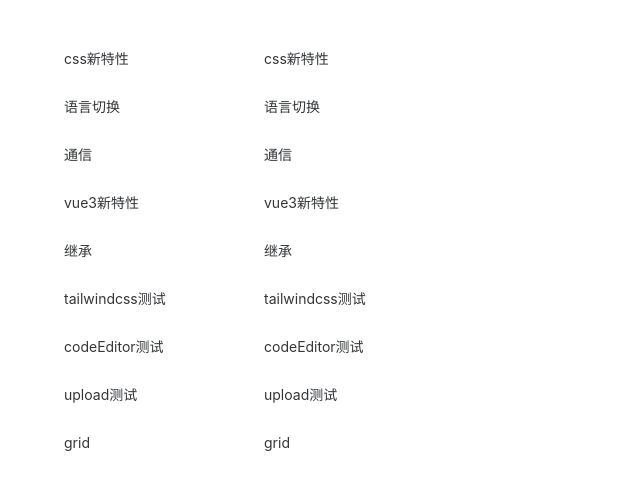
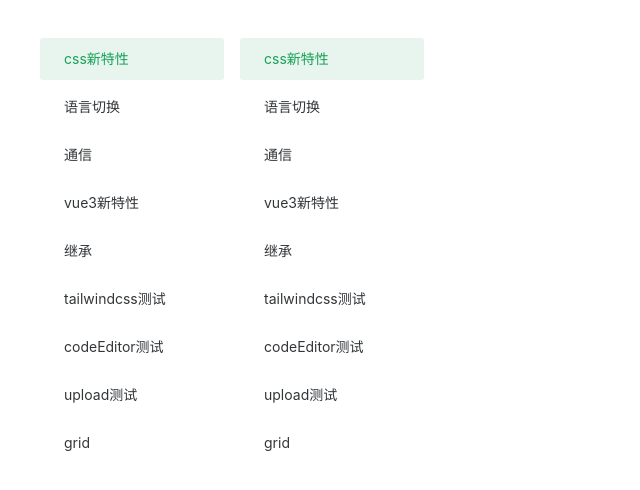
Before and after one commit to Diamondjcx/vue-test, a Vue app: page / in a window 1280 px wide. Shown: the top 490 px of the page, without its empty margins (0-640 px from the left). Built offline with nearby package versions, Linux system fonts and the light colour scheme.

Commit message:
解决警告

```diff
--- a/src/views/Home.vue
+++ b/src/views/Home.vue
@@ -12,133 +12,40 @@
 import { defineComponent, h, ref } from "vue";
 import { NIcon } from "naive-ui";
 import { RouterLink } from "vue-router";
-import { useRoute, useRouter } from "vue-router";
+import { useRoute } from "vue-router";
+
 const route = useRoute();
-console.log("route", useRoute());
-const menuOptions = [
-  {
-    key: "css-features",
+
+const createMenuOption = (key, name, label) => ({
+  key,
   label: () =>
     h(
       RouterLink,
       {
         to: {
-            name: "css-features",
+          name,
         },
       },
-        { default: () => "css新特性" }
+      { default: () => label }
     ),
-  },
-  {
-    label: () =>
-      h(
-        RouterLink,
-        {
-          to: {
-            name: "language",
-          },
-        },
-        { default: () => "语言切换" }
-      ),
-    key: "language",
-  },
-  {
-    label: () =>
-      h(
-        RouterLink,
-        {
-          to: {
-            name: "communication-parent",
-          },
-        },
-        { default: () => "通信" }
-      ),
-    key: "communication",
-  },
-  {
-    label: () =>
-      h(
-        RouterLink,
-        {
-          to: {
-            name: "new-feature",
-          },
-        },
-        { default: () => "vue3新特性" }
-      ),
-    key: "new-feature",
-  },
-  {
-    key: "extends",
-    label: () =>
-      h(
-        RouterLink,
-        {
-          to: {
-            name: "extends",
-          },
-        },
-        { default: () => "继承" }
-      ),
-  },
-  {
-    key: "tailwindcss",
-    label: () =>
-      h(
-        RouterLink,
-        {
-          to: {
-            name: "tailwindcss",
-          },
-        },
-        { default: () => "tailwindcss测试" }
-      ),
-  },
-  {
-    key: "codeEditor",
-    label: () =>
-      h(
-        RouterLink,
-        {
-          to: {
-            name: "codeEditor",
-          },
-        },
-        { default: () => "codeEditor测试" }
-      ),
-  },
-  {
-    key: "upload",
-    label: () =>
-      h(
-        RouterLink,
-        {
-          to: {
-            name: "upload",
-          },
-        },
-        { default: () => "upload测试" }
-      ),
-  },
-  {
-    key: "grid",
-    label: () =>
-      h(
-        RouterLink,
-        {
-          to: {
-            name: "grid",
-          },
-        },
-        { default: () => "grid" }
-      ),
-  },
+});
+
+const menuOptions = [
+  createMenuOption("css-features", "css-features", "css新特性"),
+  createMenuOption("language", "language", "语言切换"),
+  createMenuOption("communication", "communication-parent", "通信"),
+  createMenuOption("new-feature", "new-feature", "vue3新特性"),
+  createMenuOption("extends", "extends", "继承"),
+  createMenuOption("tailwindcss", "tailwindcss", "tailwindcss测试"),
+  createMenuOption("codeEditor", "codeEditor", "codeEditor测试"),
+  createMenuOption("upload", "upload", "upload测试"),
+  createMenuOption("grid", "grid", "grid"),
 ];
 
 export default defineComponent({
   setup() {
     return {
-      activeKey: ref(null),
+      activeKey: ref("css-features"),
       menuOptions,
     };
   },
--- a/src/views/grid/index.vue
+++ b/src/views/grid/index.vue
@@ -22,10 +22,10 @@
   { id: 11, title: "Card 11" },
   { id: 12, title: "Card 12" },
 ]);
-import saveAs from "file-saver";
-const text = "这是要保存的文本内容";
-const blob = new Blob([text], { type: "text/plain" });
-saveAs(blob, "myFile.txt");
+// import saveAs from "file-saver";
+// const text = "这是要保存的文本内容";
+// const blob = new Blob([text], { type: "text/plain" });
+// saveAs(blob, "myFile.txt");
 </script>
 
 <style scoped>
@@ -35,6 +35,7 @@
   -webkit-box-pack: justify;
   justify-content: space-between;
   column-gap: 16px;
+  row-gap: 16px;
 }
 
 .card {
--- a/src/views/newFeature/useTemplateRef/components/Son.vue
+++ b/src/views/newFeature/useTemplateRef/components/Son.vue
@@ -5,7 +5,7 @@
 </template>
 
 <script setup>
-import { ref } from "vue";
+import { ref, defineExpose } from "vue";
 const name = ref("11111");
 defineExpose({ name });
 </script>
--- a/src/views/newFeature/useTemplateRef/components/Son1.vue
+++ b/src/views/newFeature/useTemplateRef/components/Son1.vue
@@ -5,7 +5,7 @@
 </template>
 
   <script setup>
-import { ref } from "vue";
+import { ref, defineExpose } from "vue";
 const name = ref("son1");
 defineExpose({ name });
 </script>
```
Lines whose indentation alone changed are shown as unchanged.
